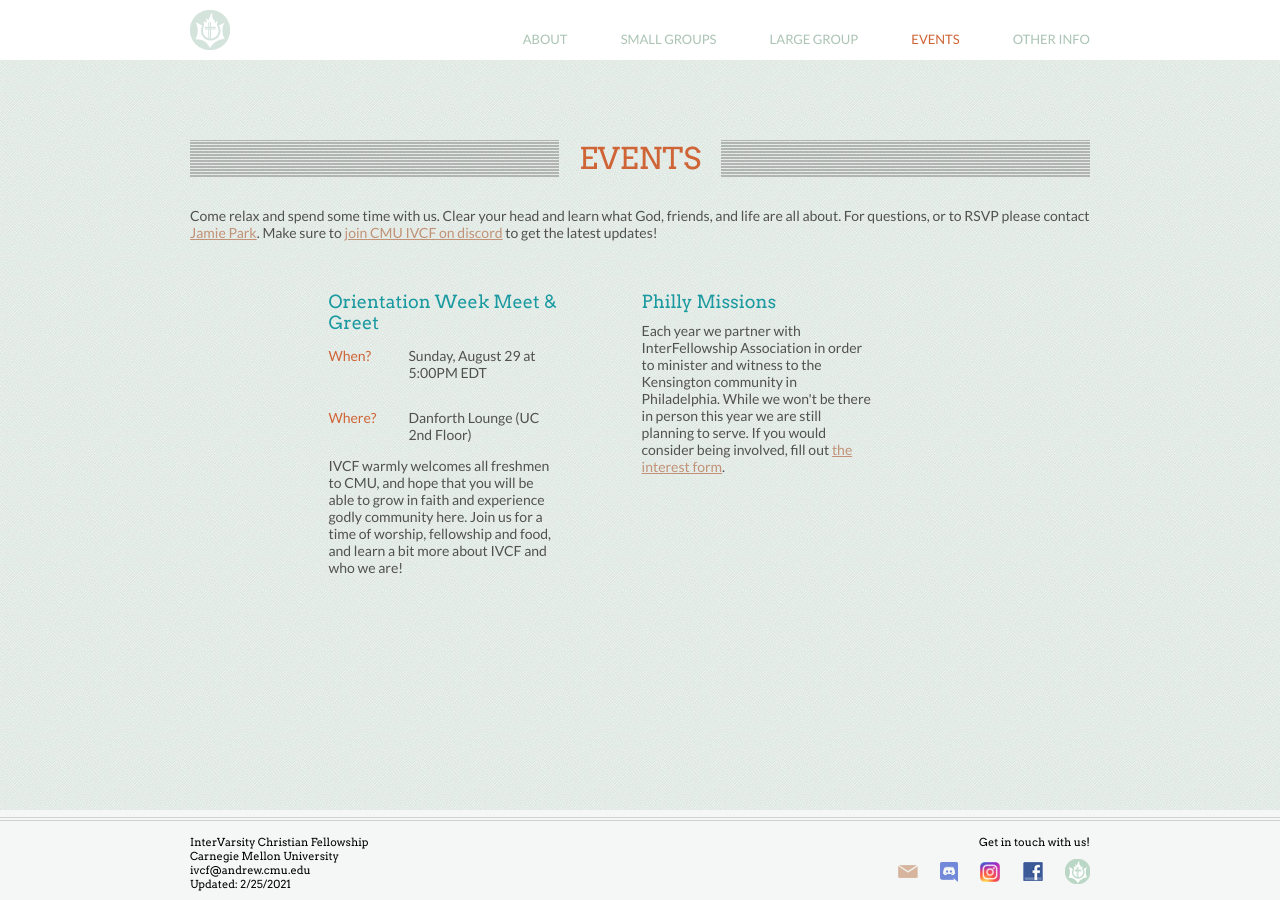
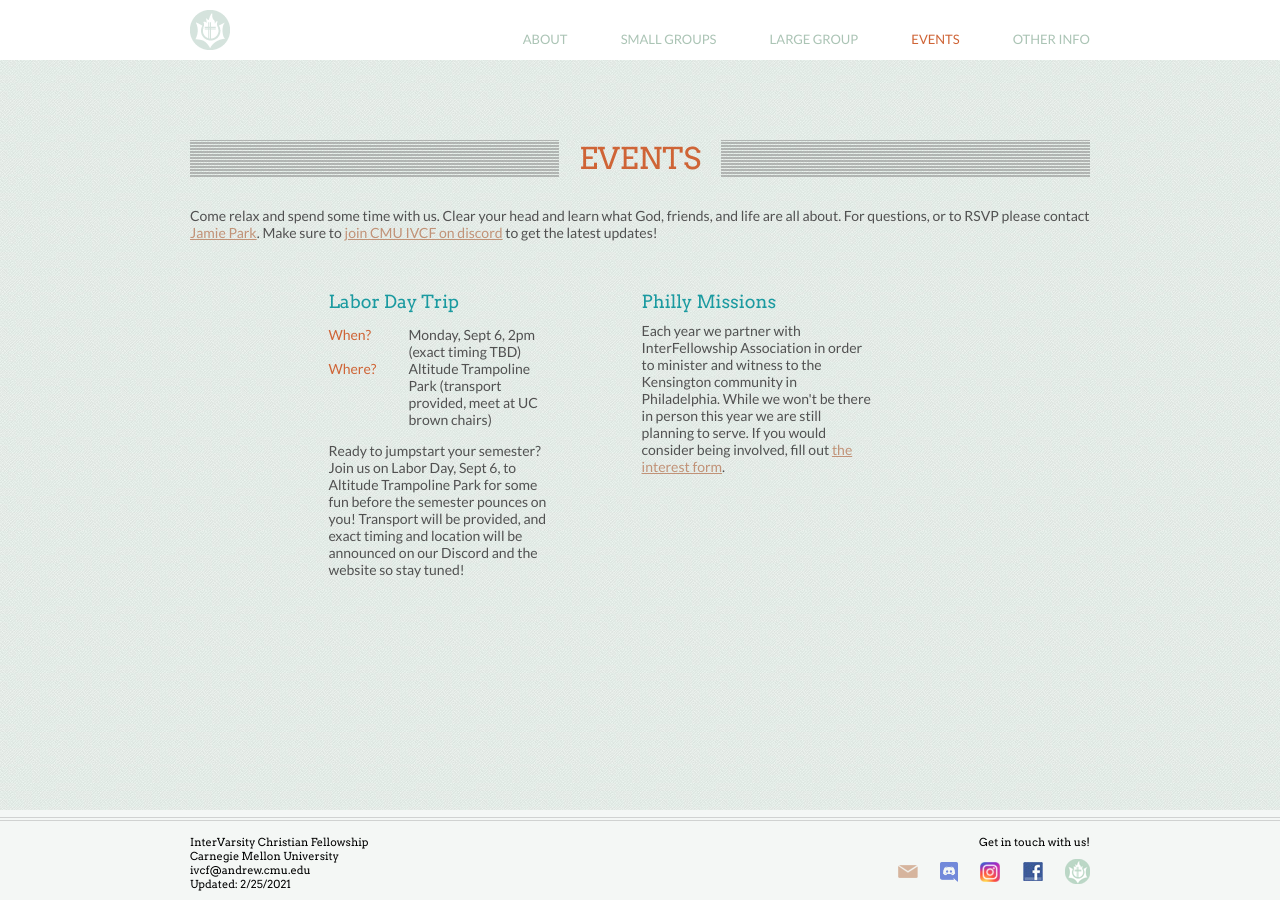
Before and after one commit to ivcf-cmu/ivcf-cmu.github.io, a Jekyll site: the page built from events.md, in a window 1280 px wide. Built offline with Jekyll 4.4.1, drawn with Linux system fonts in a browser that asks for light colours.

Commit message:
Update event information for labor day trip

```diff
--- a/events.md
+++ b/events.md
@@ -9,11 +9,11 @@
 </p>
 <div class="content-events">
 	<div class="cogs">
-		<div class="tricolumn">
+		<!-- <div class="tricolumn">
 			<h2>Orientation Week Meet &amp; Greet</h2>
 			<dl>
 				<dt>When?&nbsp;</dt>
-				<dd>Sunday, August 29 at 5:00PM EDT</dd>
+				<dd>Saturday, August 28 at 5:00PM EDT</dd>
 			</dl>
 			<dl>
 				<dt>Where?&nbsp;</dt>
@@ -23,6 +23,16 @@
 				IVCF warmly welcomes all freshmen to CMU, and hope that you will be able to grow in faith and experience godly
 				community here. Join us for a time of worship, fellowship and food, and learn a bit more about IVCF and who we
 				are!
+			</p>
+		</div> -->
+		<div class="tricolumn">
+			<h2>Labor Day Trip</h2>
+			<dl>
+				<dt>When?&nbsp;</dt><dd>Monday, Sept 6, 2pm (exact timing TBD)</dd>
+				<dt>Where?&nbsp;</dt><dd>Altitude Trampoline Park (transport provided, meet at UC brown chairs)</dd>
+			</dl>
+			<p>
+				Ready to jumpstart your semester? Join us on Labor Day, Sept 6, to Altitude Trampoline Park for some fun before the semester pounces on you! Transport will be provided, and exact timing and location will be announced on our Discord and the website so stay tuned!
 			</p>
 		</div>
 		<div class="tricolumn">
```
